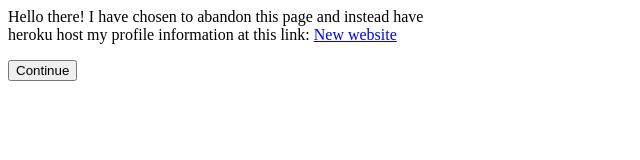
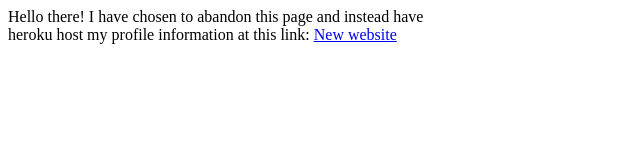
Before and after one commit to broodingcoin/broodingcoin.github.io, a website: page index.html in a window 1280 px wide. Shown: the whole page, without its empty margins (0-640 px from the left). Drawn offline with Linux system fonts and the light colour scheme.

Commit message:
removed button

```diff
--- a/index.html
+++ b/index.html
@@ -9,7 +9,7 @@
       Hello there! I have chosen to abandon this page and instead have<br/>
       heroku host my profile information at this link: <a href="https://tarekportfolio.herokuapp.com/">New website</a><br/>
       </p>
-      <button type="button" onclick="newDisplay()">Continue</button>
+      <!--button type="button" onclick="newDisplay()">Continue</button-->
     </div>
     <div id="myInfo" style="display:none;">
   		<h1>Information about Tarek Safa</h1>
@@ -43,7 +43,7 @@
       		<li>WPI</li>
       		<li>SizzleScene, a TrampleZone application</li>
     		</ul>
-    </div>
+    <!--iv>
     <script>
     function newDisplay() {
       document.getElementById('myInfo').style.display = block;
```
